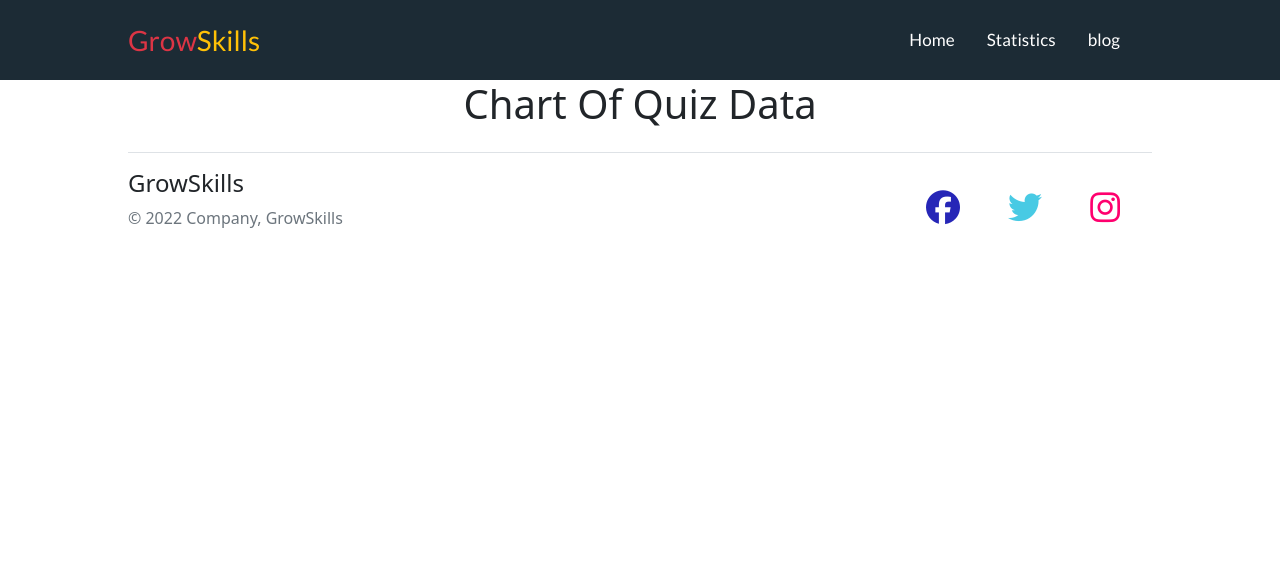
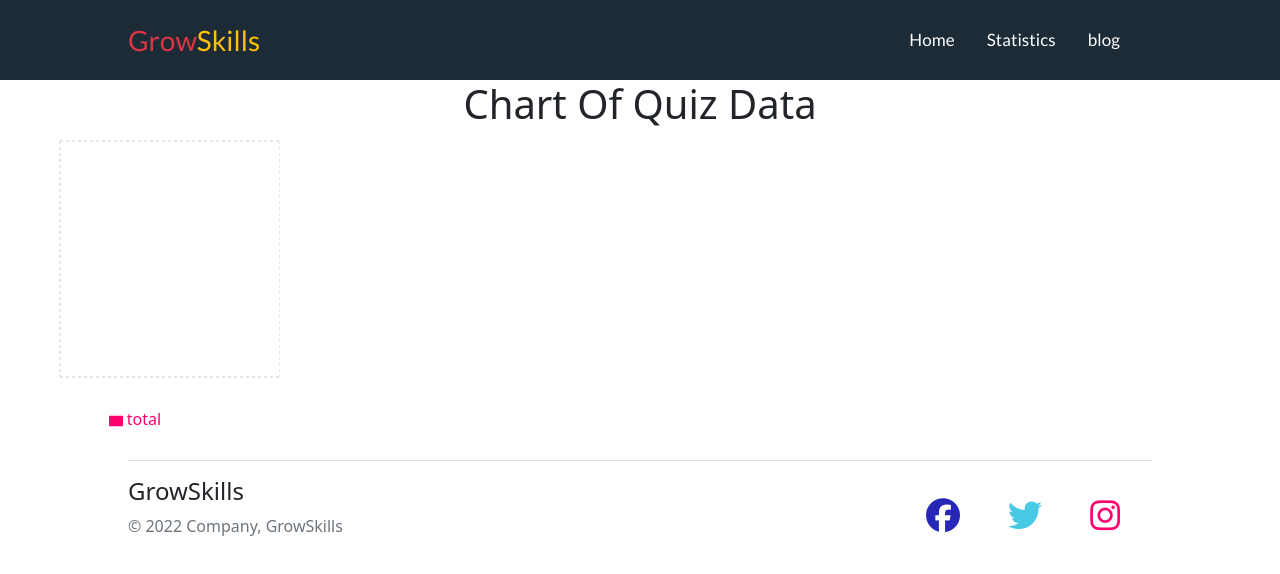
Before and after one commit to CrisTain333/GrowSkills, a React (Create React App) app: page /statistics in a window 1280 px wide. Shown: the top 574 px of the page. Built offline with nearby package versions, Linux system fonts and the light colour scheme; no server answers.

Commit message:
Rechart Added

```diff
--- a/package.json
+++ b/package.json
@@ -14,6 +14,7 @@
     "react-hot-toast": "^2.4.0",
     "react-router-dom": "^6.4.2",
     "react-scripts": "5.0.1",
+    "recharts": "^2.1.14",
     "web-vitals": "^2.1.4"
   },
   "scripts": {
--- a/src/Components/Quiz/Quiz.jsx
+++ b/src/Components/Quiz/Quiz.jsx
@@ -6,6 +6,7 @@ import Footer from "../footer/Footer";
 
 const Quiz = () => {
   const datas = useLoaderData();
+  console.log(datas)
   const data = datas.data.questions;
   console.log(data.length)
   const quizName = datas.data.name;
--- a/src/Components/rechart/Rechart.jsx
+++ b/src/Components/rechart/Rechart.jsx
@@ -1,43 +1,68 @@
-import React, { useEffect, useState } from 'react'
-import axios from 'axios';
-import Footer from '../footer/Footer'
+import React, { useEffect, useState } from "react";
+import axios from "axios";
+import Footer from "../footer/Footer";
+import './rechart.css'
+import {
+  BarChart,
+  Bar,
+  Cell,
+  XAxis,
+  YAxis,
+  CartesianGrid,
+  Tooltip,
+  Legend,
+  ResponsiveContainer,
+} from "recharts";
 
 const Rechart = () => {
-  const [data,setData]=useState([])
+  const [data, setData] = useState([]);
 
-
-
-  useEffect(()=>{
-    axios.get('https://openapi.programming-hero.com/api/quiz')
-    .then (data =>{
-      const quizLoaded = data.data.data
-      const quizData = quizLoaded.map(quizes =>{
-        const singleQuiz = quizes.name
-        const quizSize = quizes.total
+  useEffect(() => {
+    axios.get("https://openapi.programming-hero.com/api/quiz").then((data) => {
+      const quizLoaded = data.data.data;
+      const quizData = quizLoaded.map((quizes) => {
+        const singleQuiz = quizes.name;
+        const quizSize = quizes.total;
 
         const singleQuize = {
-          name:singleQuiz,
-          amount:quizSize
-        }
+          name: singleQuiz,
+          total: quizSize,
+        };
         return singleQuize;
-      })
-      console.log(quizData)
+      });
+      console.log(quizData);
       setData(quizData);
-    })
-  },[])
-
+    });
+  }, []);
 
   return (
     <div>
-    <h1 className='text-center'>Chart Of Quiz Data</h1>
+      <h1 className="text-center">Chart Of Quiz Data</h1>
 
+    <div className="charDiv">
 
+    <BarChart
+          width={280}
+          height={300}
+          data={data}
+          margin={{
+            top: 5,
+            right: 0,
+            left: 0,
+            bottom: 5,
+          }}
+        >
+          <CartesianGrid strokeDasharray="3 3" />
+          <XAxis dataKey="name" />
+          <YAxis />
+          <Tooltip />
+          <Legend />
+          <Bar dataKey="total" fill="#ff006e" />
+        </BarChart>
+    </div>
+      <Footer />
+    </div>
+  );
+};
 
-
-
-    <Footer/>
-    </div>
-  )
-}
-
-export default Rechart
+export default Rechart;
--- /dev/null
+++ b/src/Components/rechart/rechart.css
@@ -0,0 +1,15 @@
+/* .charDiv{
+
+    margin: 20px auto;
+    margin-left: 38%;
+}
+
+@media screen and (max-width:668px)  {
+    .charDiv{
+        width: 50%;
+    margin: 20px auto;
+    }
+} */
+.mainDivPf{
+    display: flex;
+}
```
Also changed, not shown: 1 other file (tests, documents, lock files or other folders).
